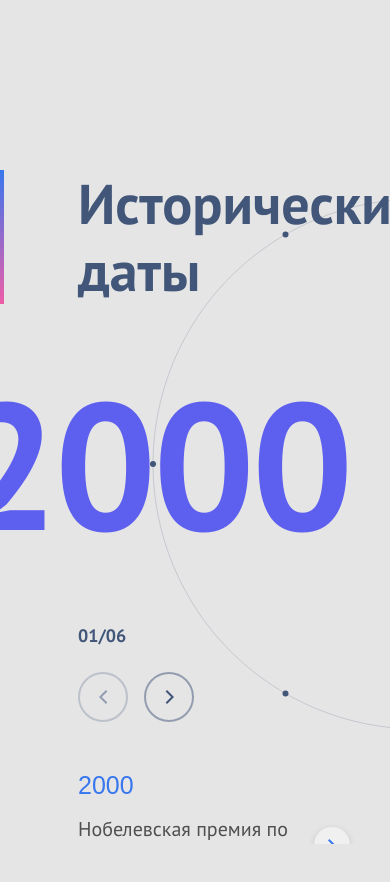
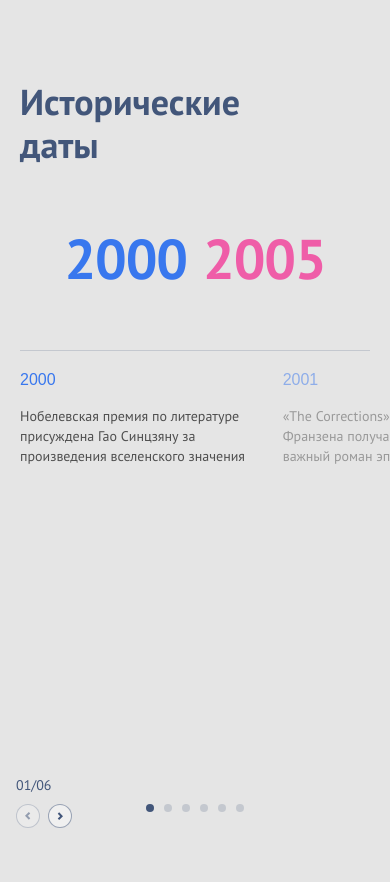
Before and after one commit to SvetlanaLevkovskaya/timeline-block, a React app: page / in a window 390 px wide. Shown: the top 882 px of the page. Before the commit the page ends 844 px from the top, so only its background shows below. Built offline with nearby package versions, Linux system fonts and the light colour scheme.

Commit message:
feat: add mobile styles

```diff
--- a/src/components/TimelineBlock/TimelineBlock.module.scss
+++ b/src/components/TimelineBlock/TimelineBlock.module.scss
@@ -1,12 +1,32 @@
+:root {
+  --color-primary: #3877ee;
+  --color-secondary: #ef5da8;
+  --color-text: #42567a;
+
+  --font-accent: 'Bebas Neue', sans-serif;
+  --timeline-offset: 170px;
+  --circle-size: 680px;
+}
+
+$bp-tablet: 1020px;
+$bp-tablet-sm: 978px;
+$bp-tablet-xs: 768px;
+$bp-mobile: 475px;
+
+/* =========================
+   Base styles (desktop)
+========================= */
+
 .timeline {
   position: relative;
-  margin-top: 170px;
+  margin-top: var(--timeline-offset);
 }
+
 .title {
   max-width: 353px;
   font-size: 56px;
   font-weight: 600;
-  color: #42567a;
+  color: var(--color-text);
   line-height: 120%;
   text-align: left;
   position: relative;
@@ -18,14 +38,18 @@
     top: 0;
     width: 4px;
     height: 100%;
-    background: linear-gradient(to bottom, #3877ee, #ef5da8);
+    background: linear-gradient(
+                    to bottom,
+                    var(--color-primary),
+                    var(--color-secondary)
+    );
   }
 }
 
 .circleWrapper {
   position: relative;
-  width: 680px;
-  height: 680px;
+  width: var(--circle-size);
+  height: var(--circle-size);
   margin: 0 auto;
   transform: translateY(-180px);
 }
@@ -43,7 +67,7 @@
   transform: translate(-50%, -50%);
   display: flex;
   gap: 136px;
-  font-size: 180px;
+  font-size: clamp(72px, 15vw, 180px);
   font-weight: 600;
   line-height: 160px;
   letter-spacing: -0.02em;
@@ -52,19 +76,15 @@
   .from {
     color: #5d5fef;
   }
+
   .to {
-    color: #ef5da8;
+    color: var(--color-secondary);
   }
-}
-
-.circleWrapper {
-  position: relative;
 }
 
 .sliderNav {
   display: flex;
   flex-direction: column;
-  justify-content: start;
   gap: 24px;
   margin-top: -360px;
   margin-bottom: 48px;
@@ -81,14 +101,11 @@
   border: 2px solid rgba(66, 86, 122, 0.5);
   border-radius: 50%;
   display: flex;
-  flex-direction: column;
   align-items: center;
   justify-content: center;
   cursor: pointer;
   padding: 0;
-  transition:
-    background 0.2s,
-    transform 0.2s;
+  transition: background 0.2s, transform 0.2s;
 
   &:hover:not(:disabled) {
     background: #f0f0f0;
@@ -102,7 +119,7 @@
 .counter {
   font-size: 18px;
   font-weight: 600;
-  color: #42567a;
+  color: var(--color-text);
 }
 
 .svgTitle {
@@ -127,18 +144,15 @@ text {
   border-radius: 50%;
   border: none;
   background-color: #f0f0f0;
-  color: #42567a;
+  color: var(--color-text);
   font-size: 18px;
   display: flex;
   align-items: center;
   justify-content: center;
   cursor: pointer;
   z-index: 10;
-  transition:
-    background-color 0.2s,
-    box-shadow 0.2s,
-    transform 0.2s;
   transform: translateY(-50%);
+  transition: background-color 0.2s, box-shadow 0.2s;
   box-shadow: 0 2px 6px rgba(0, 0, 0, 0.15);
 
   &.left {
@@ -164,11 +178,222 @@ text {
 }
 
 .yearColor {
-  font-family:
-    Bebas Neue,
-    sans-serif;
+  font-family: var(--font-accent), sans-serif;
   font-size: 25px;
   line-height: 120%;
-  color: #3877ee;
+  color: var(--color-primary);
   padding-bottom: 16px;
 }
+
+.desktopOnly {
+  display: block;
+}
+
+.mobileOnly {
+  display: none;
+}
+
+/* =========================
+   Tablet & below
+========================= */
+
+@media (max-width: $bp-tablet) {
+  :global(.swiper) {
+    width: calc(100vw - 20px);
+  }
+
+  :global(.swiper-pagination) {
+    position: fixed !important;
+    bottom: 32px !important;
+    right: 20% !important;
+    transform: translateX(-50%);
+    z-index: 1000;
+  }
+
+
+  :global(.swiper-pagination-bullets) {
+    display: flex;
+    justify-content: center;
+    gap: 10px;
+  }
+
+  :global(.swiper-pagination-bullet) {
+    width: 6px;
+    height: 6px;
+    background-color: var(--color-text) !important;
+    margin: 0 !important;
+  }
+
+  :global(.swiper-pagination-bullet-active) {
+    background-color: var(--color-text) !important;
+  }
+
+  .desktopOnly {
+    display: none;
+  }
+
+  .mobileOnly {
+    display: flex;
+    flex-direction: column;
+    align-items: center;
+    gap: 56px;
+    width: 100%;
+    min-height: 100vh;
+    box-sizing: border-box;
+  }
+
+  .timeline {
+    position: static;
+    margin-top: 60px;
+  }
+
+  .title {
+    max-width: 250px;
+    font-size: 36px;
+
+    &::before {
+      display: none;
+    }
+  }
+
+  .yearsMobile {
+    padding-top: 56px;
+    display: flex;
+    align-items: center;
+    justify-content: center;
+    gap: 56px;
+    font-size: 120px;
+    font-weight: 600;
+    line-height: 72px;
+    letter-spacing: -0.02em;
+    pointer-events: none;
+
+    .from {
+      color: var(--color-primary);
+    }
+
+    .to {
+      color: var(--color-secondary);
+    }
+  }
+
+  .mobileWrapper > .sliderWrapper {
+    position: relative;
+    padding: 20px 0 32px;
+
+    &::before {
+      content: '';
+      position: absolute;
+      inset: 0 0 auto;
+      height: 1px;
+      background-color: rgba(66, 86, 122, 0.2);
+    }
+  }
+
+  .slide {
+    background: transparent;
+    font-size: 14px;
+    line-height: 145%;
+  }
+
+  .slideInner {
+    transition: opacity 0.3s;
+  }
+
+  .yearColor {
+    font-size: 16px;
+  }
+
+
+
+  .mobileNav {
+    position: fixed;
+    left: 16px;
+    bottom: 16px;
+    z-index: 100;
+    display: flex;
+    flex-direction: column;
+    gap: 10px;
+
+    .arrowWrapper {
+      display: flex;
+      gap: 8px;
+    }
+
+    .arrow {
+      width: 24px;
+      height: 24px;
+      border: 1px solid rgba(66, 86, 122, 0.5);
+      background-color: #f0f0f0;
+
+      &.right svg {
+        transform: rotate(180deg);
+      }
+    }
+
+    .counter {
+      font-size: 14px;
+      font-weight: 400;
+      color: var(--color-text);
+    }
+  }
+}
+
+/* =========================
+   Tablet small
+========================= */
+
+@media (max-width: $bp-tablet-sm) {
+  .yearsMobile {
+    font-size: 96px;
+    gap: 24px;
+  }
+}
+
+@media (max-width: $bp-tablet-xs) {
+  .sliderArrow {
+    display: none;
+  }
+}
+
+/* =========================
+   Mobile
+========================= */
+
+@media (max-width: $bp-mobile) {
+  .yearsMobile {
+    font-size: 56px;
+    gap: 16px;
+  }
+}
+
+
+/* =========================
+   Slider opacity logic
+========================= */
+
+.slideInner {
+  transition: opacity 0.3s ease;
+}
+
+/* Mobile & tablet */
+@media (max-width: $bp-tablet-xs) {
+  :global(.swiper-slide) .slideInner {
+    opacity: 0.3;
+  }
+
+  :global(.swiper-slide-active) .slideInner {
+    opacity: 1;
+  }
+
+  :global(.swiper-slide-next) .slideInner {
+    opacity: 0.5;
+  }
+}
+
+/* Desktop */
+@media (max-width: $bp-tablet-xs) {
+  .slideInner {
+    opacity: 1;
+  }
+}
--- a/src/components/TimelineBlock/TimelineBlock.tsx
+++ b/src/components/TimelineBlock/TimelineBlock.tsx
@@ -1,13 +1,11 @@
 import { useEffect, useRef, useState } from 'react';
 import { TimelineRange } from './timeline.types';
-import { TimelineCircle } from './TimelineCircle';
-import { TimelineSlider } from './TimelineSlider';
 import { gsap } from 'gsap';
 import styles from './TimelineBlock.module.scss';
-import clsx from 'clsx';
+import { TimelineDesktop } from './TimelineDesktop';
+import { TimelineMobile } from './TimelineMobile';
 
 const INITIAL_ROTATION = 0;
-
 type Direction = 'forward' | 'backward';
 
 type Props = {
@@ -33,10 +31,8 @@ export const TimelineBlock = ({ ranges }: Props) => {
 
   const animateGuard = (fn: () => void) => {
     if (isAnimatingRef.current) return;
-
     isAnimatingRef.current = true;
     fn();
-
     gsap.delayedCall(0.85, () => {
       isAnimatingRef.current = false;
     });
@@ -158,58 +154,33 @@ export const TimelineBlock = ({ ranges }: Props) => {
     <section className={styles.timeline}>
       <h2 className={styles.title}>Исторические даты</h2>
 
-      <div className={styles.circleWrapper}>
-        <div className={styles.circleClip}>
-          <TimelineCircle
+      <div className={styles.desktopOnly}>
+        <TimelineDesktop
           ranges={ranges}
           activeIndex={activeIndex}
-            onChange={handleDotClick}
+          total={total}
+          activeRange={activeRange}
+          onPrev={prev}
+          onNext={next}
+          onDotClick={handleDotClick}
+          rotation={rotationRef.current}
           circleRef={circleRef}
-            rotation={rotationRef.current}
           numberRef={numberRef}
           titleRef={titleRef}
+          fromRef={fromRef}
+          toRef={toRef}
         />
       </div>
 
-        <div className={styles.years}>
-          <span ref={fromRef} className={styles.from} />
-          <span ref={toRef} className={styles.to} />
+      <div className={styles.mobileOnly}>
+        <TimelineMobile
+          activeIndex={activeIndex}
+          total={total}
+          activeRange={activeRange}
+          onPrev={prev}
+          onNext={next}
+        />
       </div>
-      </div>
-
-      <div className={styles.sliderNav}>
-        <span className={styles.counter}>
-          {String(activeIndex + 1).padStart(2, '0')}/{total.toString().padStart(2, '0')}
-        </span>
-
-        <div className={styles.arrowWrapper}>
-          <button onClick={prev} className={styles.arrow} disabled={activeIndex === 0}>
-            <svg width="9" height="14" viewBox="0 0 9 14" fill="none">
-              <path
-                d="M7.66418 0.707108L1.41419 6.95711L7.66418 13.2071"
-                stroke="#42567A"
-                strokeWidth="2"
-              />
-            </svg>
-          </button>
-
-          <button
-            onClick={next}
-            className={clsx(styles.arrow, styles.right)}
-            disabled={activeIndex === total - 1}
-          >
-            <svg width="9" height="14" viewBox="0 0 9 14" fill="none">
-              <path
-                d="M1.33582 0.707108L7.58581 6.95711L1.33582 13.2071"
-                stroke="#42567A"
-                strokeWidth="2"
-              />
-            </svg>
-          </button>
-        </div>
-      </div>
-
-      <TimelineSlider events={activeRange.events} />
     </section>
   );
 };
--- /dev/null
+++ b/src/components/TimelineBlock/TimelineDesktop.tsx
@@ -0,0 +1,94 @@
+import { TimelineRange } from './timeline.types';
+import { TimelineCircle } from './TimelineCircle';
+import { TimelineSlider } from './TimelineSlider';
+import styles from './TimelineBlock.module.scss';
+import clsx from 'clsx';
+
+type Props = {
+  ranges: TimelineRange[];
+  activeIndex: number;
+  total: number;
+  activeRange: TimelineRange;
+  onPrev: () => void;
+  onNext: () => void;
+  onDotClick: (i: number) => void;
+  circleRef: React.Ref<SVGSVGElement>;
+  numberRef: React.RefObject<HTMLDivElement | null>;
+  titleRef: React.RefObject<HTMLDivElement | null>;
+  fromRef: React.RefObject<HTMLSpanElement | null>;
+  toRef: React.RefObject<HTMLSpanElement | null>;
+  rotation: number;
+};
+
+export const TimelineDesktop = ({
+  ranges,
+  activeIndex,
+  total,
+  activeRange,
+  onPrev,
+  onNext,
+  onDotClick,
+  circleRef,
+  numberRef,
+  titleRef,
+  fromRef,
+  toRef,
+  rotation,
+}: Props) => {
+  return (
+    <>
+      <div className={styles.circleWrapper}>
+        <div className={styles.circleClip}>
+          <TimelineCircle
+            ranges={ranges}
+            activeIndex={activeIndex}
+            onChange={onDotClick}
+            circleRef={circleRef}
+            numberRef={numberRef}
+            titleRef={titleRef}
+            rotation={rotation}
+          />
+        </div>
+
+        <div className={styles.years}>
+          <span ref={fromRef} className={styles.from} />
+          <span ref={toRef} className={styles.to} />
+        </div>
+      </div>
+
+      <div className={styles.sliderNav}>
+        <span className={styles.counter}>
+          {String(activeIndex + 1).padStart(2, '0')}/{String(total).padStart(2, '0')}
+        </span>
+
+        <div className={styles.arrowWrapper}>
+          <button onClick={onPrev} className={styles.arrow} disabled={activeIndex === 0}>
+            <svg width="9" height="14" viewBox="0 0 9 14" fill="none">
+              <path
+                d="M7.66418 0.707108L1.41419 6.95711L7.66418 13.2071"
+                stroke="#42567A"
+                strokeWidth="2"
+              />
+            </svg>
+          </button>
+
+          <button
+            onClick={onNext}
+            className={clsx(styles.arrow, styles.right)}
+            disabled={activeIndex === total - 1}
+          >
+            <svg width="9" height="14" viewBox="0 0 9 14" fill="none">
+              <path
+                d="M1.33582 0.707108L7.58581 6.95711L1.33582 13.2071"
+                stroke="#42567A"
+                strokeWidth="2"
+              />
+            </svg>
+          </button>
+        </div>
+      </div>
+
+      <TimelineSlider events={activeRange.events} />
+    </>
+  );
+};
--- /dev/null
+++ b/src/components/TimelineBlock/TimelineMobile.tsx
@@ -0,0 +1,69 @@
+import { TimelineRange } from './timeline.types';
+import { TimelineSlider } from './TimelineSlider';
+import styles from './TimelineBlock.module.scss';
+import clsx from 'clsx';
+
+type Props = {
+  activeIndex: number;
+  total: number;
+  activeRange: TimelineRange;
+  onPrev: () => void;
+  onNext: () => void;
+};
+
+export const TimelineMobile = ({ activeIndex, total, activeRange, onPrev, onNext }: Props) => {
+  return (
+    <div className={`${styles.mobileWrapper} ${styles.mobileOnly}`}>
+      <div className={styles.yearsMobile}>
+        <span className={styles.from}>{activeRange.from}</span>
+        <span className={styles.to}>{activeRange.to}</span>
+      </div>
+
+      <TimelineSlider events={activeRange.events} />
+
+      <div className={styles.mobileNav}>
+        <span className={styles.counter}>
+          {String(activeIndex + 1).padStart(2, '0')}/{String(total).padStart(2, '0')}
+        </span>
+
+        <div className={styles.arrowWrapper}>
+          <button onClick={onPrev} className={styles.arrow} disabled={activeIndex === 0}>
+            <svg
+              width="6"
+              height="8"
+              viewBox="0 0 6 8"
+              fill="none"
+              xmlns="http://www.w3.org/2000/svg"
+            >
+              <path
+                d="M4.53918 0.707093L1.41418 3.83209L4.53918 6.95709"
+                stroke="#42567A"
+                stroke-width="2"
+              />
+            </svg>
+          </button>
+
+          <button
+            onClick={onNext}
+            className={clsx(styles.arrow, styles.right)}
+            disabled={activeIndex === total - 1}
+          >
+            <svg
+              width="6"
+              height="8"
+              viewBox="0 0 6 8"
+              fill="none"
+              xmlns="http://www.w3.org/2000/svg"
+            >
+              <path
+                d="M4.53918 0.707093L1.41418 3.83209L4.53918 6.95709"
+                stroke="#42567A"
+                stroke-width="2"
+              />
+            </svg>
+          </button>
+        </div>
+      </div>
+    </div>
+  );
+};
--- a/src/components/TimelineBlock/TimelineSlider.tsx
+++ b/src/components/TimelineBlock/TimelineSlider.tsx
@@ -1,8 +1,11 @@
 import { Swiper, SwiperSlide } from 'swiper/react';
-import { Navigation } from 'swiper/modules';
+import { Navigation, Pagination } from 'swiper/modules';
+import { useState } from 'react';
+
 import 'swiper/css';
 import 'swiper/css/navigation';
-import { useRef, useState } from 'react';
+import 'swiper/css/pagination';
+
 import styles from './TimelineBlock.module.scss';
 
 interface Event {
@@ -15,28 +18,23 @@ interface Props {
 }
 
 export const TimelineSlider = ({ events }: Props) => {
-  const prevRef = useRef<HTMLButtonElement>(null);
-  const nextRef = useRef<HTMLButtonElement>(null);
+  const [swiperInstance, setSwiperInstance] = useState<any>(null);
   const [canPrev, setCanPrev] = useState(false);
   const [canNext, setCanNext] = useState(true);
 
-  const [swiperInstance, setSwiperInstance] = useState<any>(null);
+  const handleSlideChange = (swiper: any) => {
+    setCanPrev(!swiper.isBeginning);
+    setCanNext(!swiper.isEnd);
+  };
 
   return (
     <div className={styles.sliderWrapper}>
       {canPrev && (
         <button
-          ref={prevRef}
           className={`${styles.sliderArrow} ${styles.left}`}
           onClick={() => swiperInstance?.slidePrev()}
         >
-          <svg
-            width="8"
-            height="12"
-            viewBox="0 0 8 12"
-            fill="none"
-            xmlns="http://www.w3.org/2000/svg"
-          >
+          <svg width="8" height="12" viewBox="0 0 8 12" fill="none">
             <path
               d="M0.707093 0.707092L5.70709 5.70709L0.707093 10.7071"
               stroke="#3877EE"
@@ -48,17 +46,10 @@ export const TimelineSlider = ({ events }: Props) => {
 
       {canNext && (
         <button
-          ref={nextRef}
           className={`${styles.sliderArrow} ${styles.right}`}
           onClick={() => swiperInstance?.slideNext()}
         >
-          <svg
-            width="8"
-            height="12"
-            viewBox="0 0 8 12"
-            fill="none"
-            xmlns="http://www.w3.org/2000/svg"
-          >
+          <svg width="8" height="12" viewBox="0 0 8 12" fill="none">
             <path
               d="M0.707093 0.707092L5.70709 5.70709L0.707093 10.7071"
               stroke="#3877EE"
@@ -69,22 +60,28 @@ export const TimelineSlider = ({ events }: Props) => {
       )}
 
       <Swiper
-        modules={[Navigation]}
-        slidesPerView={1}
+        modules={[Navigation, Pagination]}
+        slidesPerView={1.5}
         spaceBetween={24}
-        breakpoints={{ 768: { slidesPerView: 3 } }}
+        pagination={{ clickable: true }}
+        breakpoints={{
+          769: {
+            slidesPerView: 3,
+            pagination: { enabled: false },
+          },
+        }}
         onSwiper={(swiper) => {
           setSwiperInstance(swiper);
+          handleSlideChange(swiper);
         }}
-        onSlideChange={(swiper) => {
-          setCanPrev(!swiper.isBeginning);
-          setCanNext(!swiper.isEnd);
-        }}
+        onSlideChange={handleSlideChange}
       >
         {events.map((event, index) => (
           <SwiperSlide key={index} className={styles.slide}>
-            <p className={styles.yearColor}>{event.year}</p>
-            <p>{event.description}</p>
+            <div className={styles.slideInner}>
+              <p className={styles.yearColor}>{event.year}</p>
+              <p className={styles.slideText}>{event.description}</p>
+            </div>
           </SwiperSlide>
         ))}
       </Swiper>
--- a/src/styles/global.scss
+++ b/src/styles/global.scss
@@ -12,7 +12,7 @@ html,
 body {
   width: 100%;
   height: 100%;
-  overflow: hidden;
+  //overflow: hidden;
   font-family: 'PT Sans', sans-serif;
   font-size: 20px;
   line-height: 1.3;
@@ -54,6 +54,10 @@ ol {
   margin: 0 auto;
   padding-left: 78px;
   padding-bottom: 24px;
+
+  @media (max-width: 1020px) {
+    padding: 20px;
+  }
 }
 
 
```
Also changed, not shown: 1 other file (tests, documents, lock files or other folders). Lines whose indentation alone changed are shown as unchanged.
